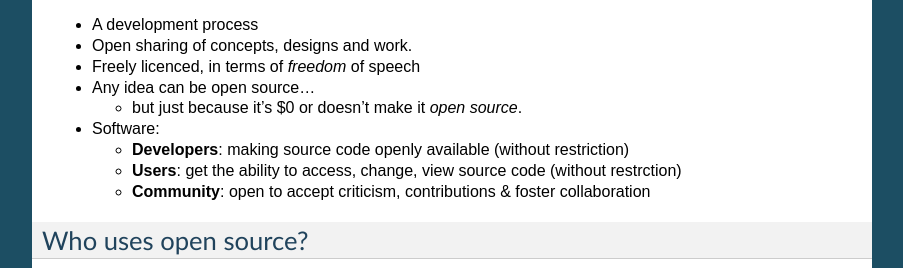
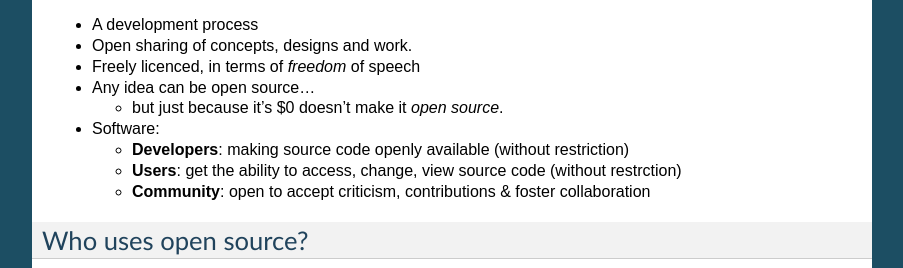
Before and after one commit to davidjb/presentations, a Sphinx documentation site: the page built from source/index.rst, in a window 1280 px wide and 900 px high, scrolled down 1891 px. Shown: the part 161-429 px from the top of the window, without its empty margins (198-1101 px from the left). Built offline with Sphinx 7.4.7, drawn with Linux system fonts in a browser that asks for light colours; formulas are drawn with MathJax 3.

```diff
--- a/source/index.rst
+++ b/source/index.rst
@@ -92,7 +92,7 @@ What is open source?
 
 * Any idea can be open source...
 
-  * but just because it's $0 or doesn't make it *open source*.
+  * but just because it's $0 doesn't make it *open source*.
 
 * Software:
 
```
